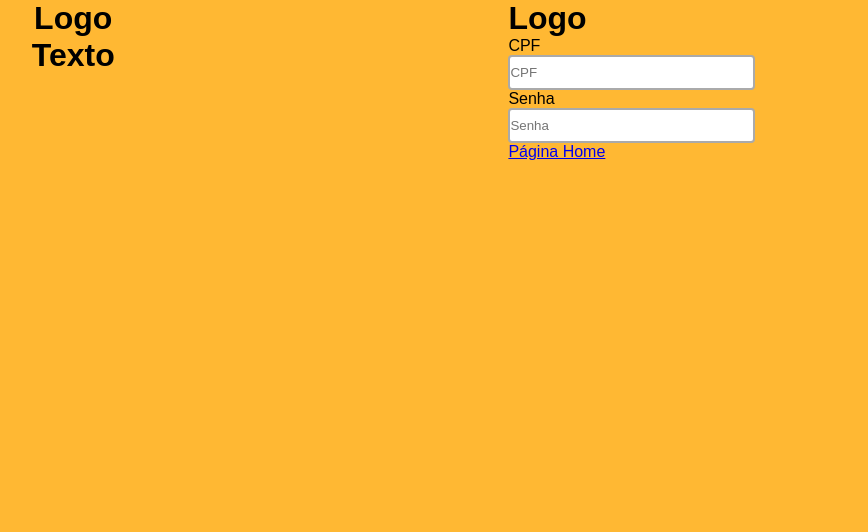
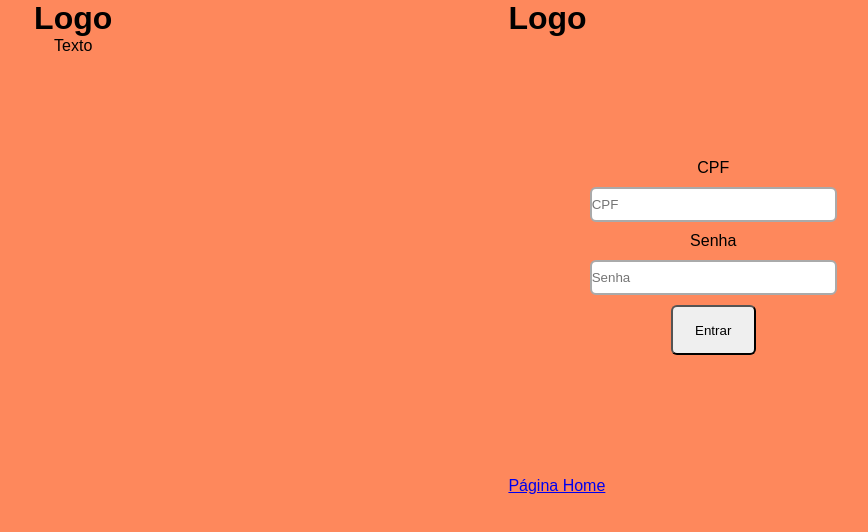
Before and after one commit to FuentesRichard/squad-31, a Next.js app in the folder PoC/Frontend/: page /Login in a window 1280 px wide. Shown: the top 532 px of the page, without its empty margins (362-1230 px from the left). Built offline with nearby package versions, Linux system fonts and the light colour scheme.

Commit message:
Finalizando os styled components

```diff
--- a/PoC/Frontend/pages/Login.js
+++ b/PoC/Frontend/pages/Login.js
@@ -29,35 +29,68 @@ const GlobalStyle = createGlobalStyle`
   }
 `;
 
-const Esquerda = styled.div`
+const Background = styled.div`
+    background-color: var(--orange-fourth);
+    height: 100vh;
+    width: 100vw;
+    margin: 0;
+`;
+
+const Extra = styled.div`
     float: left;
     display: flex;
     flex-direction: column;
     align-items: center;
     width: 68vw;
     height: 100vh;
+
+    @media (max-width: 700px){
+        display: none;
+    }
 `;
 
-const Background = styled.div`
-    background-color: #ffb833;
-    height: 100vh;
+const Principal = styled.main`
+    heigth: 100vh
+
+    h1 {
+        font-weight: bold;
+        font-size: 30px;
+    }
+
+    @media (max-width: 700px){
         width: 100vw;
-    margin: 0;
+    }
 `;
 
 const FormLogin = styled.div`
   div {
       display: flex;
       flex-direction: column;
-      align-items: flex-start;
+      justify-content: center;
+      align-items: center; /* align-items: flex-start; */
+      margin: 100px 0px;
+      min-height: 30vh;
+
+
   }
 
   input {
     border: 2px solid #AAA;
-    border-radius: 4px;
+    border-radius: 6px;
+    margin: 10px;
     width: 243px;
     height: 31px;
   }
+
+  button {
+      border-radius: 6px;
+      height: 50px;
+      width: 85px
+  }
+`;
+
+const Rodape = styled.footer`
+
 `;
 
 function Login() {
@@ -65,32 +98,33 @@ function Login() {
     return (
             <Background>
                 <GlobalStyle/>
-                <Esquerda>
+                <Extra>
                     <header>
                         <h1>Logo</h1>
                     </header>
 
                     <div>
-                        <h1>Texto</h1>
+                        <p>Texto</p>
                     </div>
-                </Esquerda>
-                <div>
+                </Extra>
+                <Principal>
                     <h1>Logo</h1>
                     <FormLogin>
                         <div>
-                            <label for="cpf">CPF</label>
+                            <label htmlFor="cpf">CPF</label>
                             <input id="cpf" type="text" placeholder="CPF"/>
-                            <label for="senha">Senha</label>
+                            <label htmlFor="senha">Senha</label>
                             <input id="senha" type="password" placeholder="Senha"/>
+                            <button>Entrar</button>
                         </div>
                     </FormLogin>
 
-                    <footer>
+                    <Rodape>
                         <Link href="/">
                             <a>Página Home</a>
                         </Link>
-                    </footer>
-                </div>
+                    </Rodape>
+                </Principal>
             </Background>
     )
 }
```
Also changed, not shown: 1 other file (tests, documents, lock files or other folders). Lines whose indentation alone changed are shown as unchanged.
